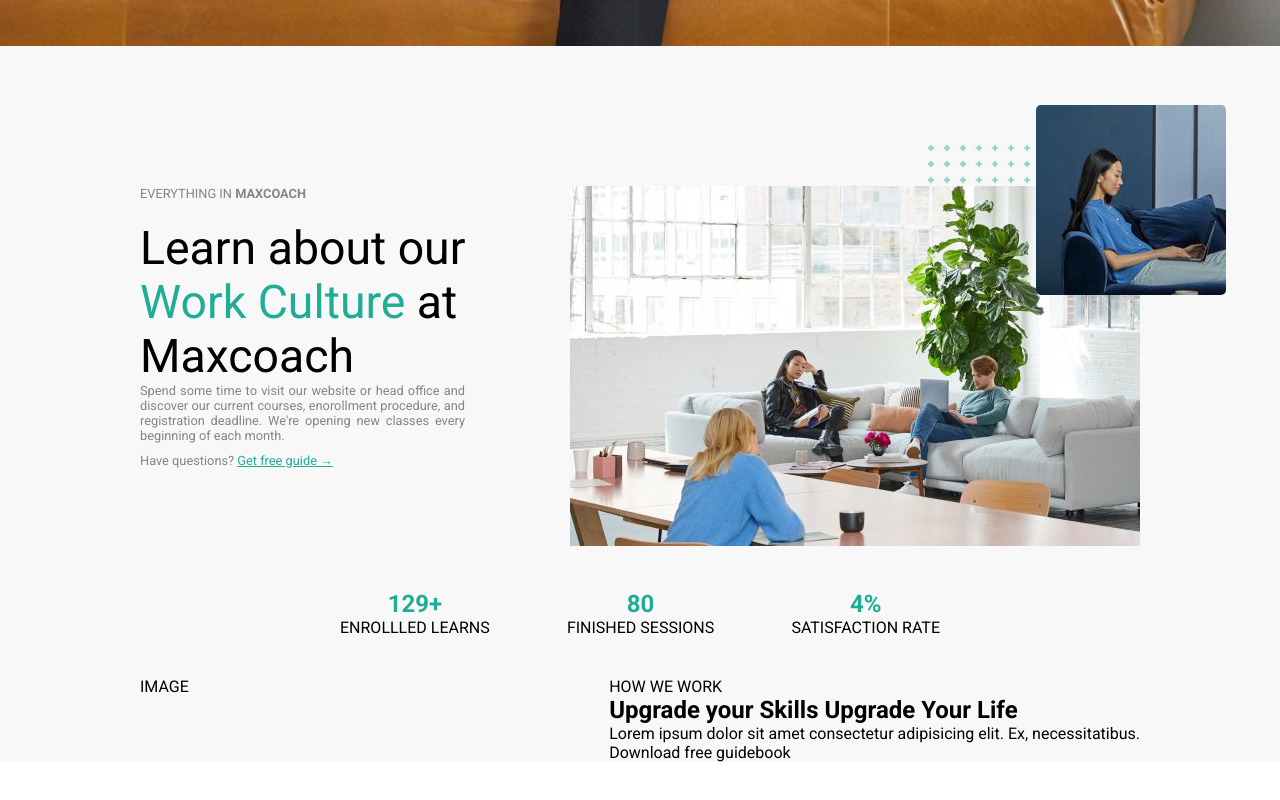
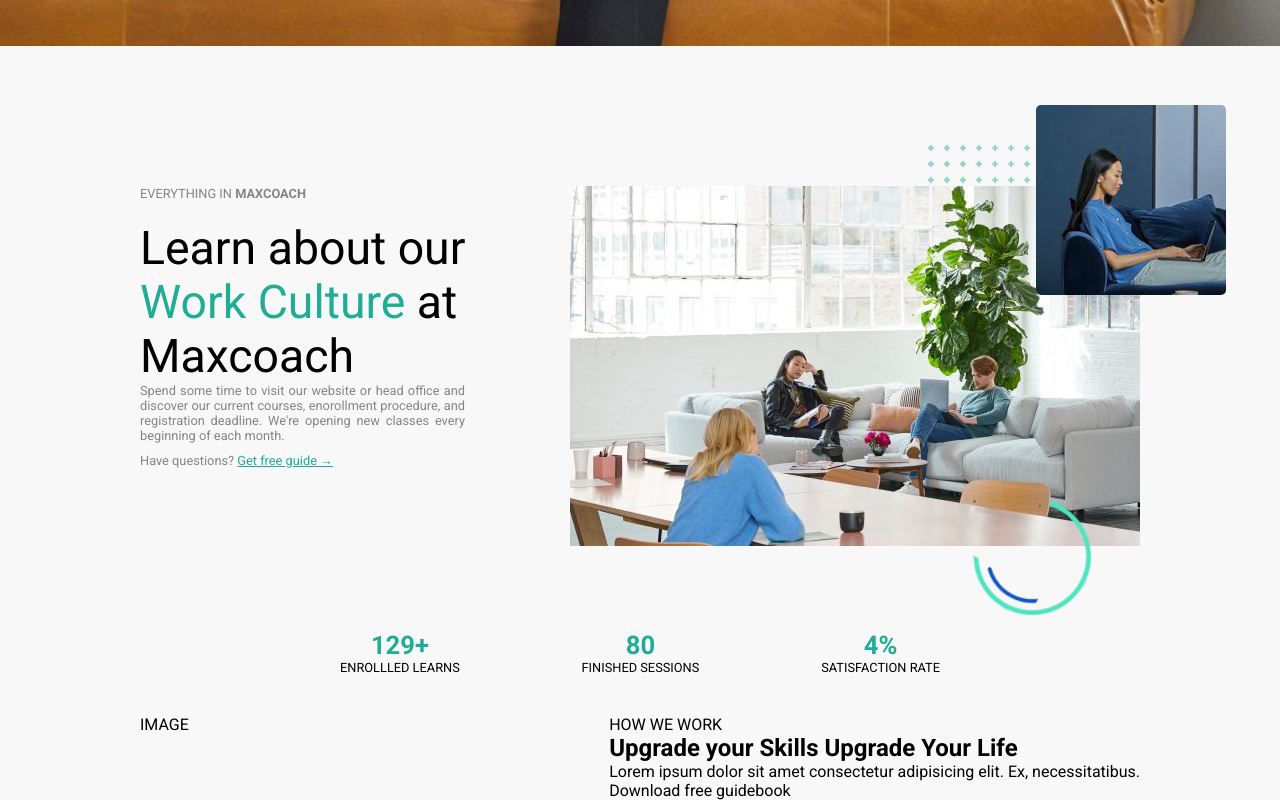
Before and after one commit to AlessandroMungai/proj-html-vuejs, a Vue app: page / in a window 1280 px wide. Shown: the part 732-1532 px from the top of the page. Before the commit the page ends 1494 px from the top, so only its background shows below. Built offline with nearby package versions, Linux system fonts and the light colour scheme.

Commit message:
second section complete

```diff
--- a/src/components/HeaderComponent.vue
+++ b/src/components/HeaderComponent.vue
@@ -88,7 +88,7 @@ export default {
 			text-align: center;
 
 			img {
-				width: 150px;
+				width: 130px;
 				margin-left: 10px;
 			}
 		}
--- a/src/components/MainComponent.vue
+++ b/src/components/MainComponent.vue
@@ -57,6 +57,8 @@ export default {
 						<img class="img-principal" src="../assets/img/stock-full-hd-10-ohki1ayywq3cqutettrncduujpoaorifqu4relt2ts.jpg" alt="">
 
 						<img class="img-over" src="../assets/img/about-us-01-ohkia3qg98rq9vg3s0mn2hkflr1migdqdw370qnegc.jpg" alt="">
+
+						<img class="img-over-2" src="../assets/img/maxcoach-shape-02.png" alt="">
 
 					</div>
 
@@ -199,6 +201,14 @@ export default {
 					border-radius: 5px;
 					z-index: 3;
 				}
+				.img-over-2 {
+					width: 120px;
+					position: absolute;
+					top: 314px;
+					right: 48px;
+					border-radius: 5px;
+					z-index: 3;
+				}
 				.img-under {
 					position: absolute;
 					top: -41px;
@@ -215,9 +225,13 @@ export default {
 			text-align: center;
 
 			h4 {
-				font-size: 1.5rem;
+				font-size: 1.6rem;
 				color: $background-button;
-				margin-top: 20px;
+				margin-top: 60px;
+			}
+
+			p {
+				font-size: 0.8rem;
 			}
 		}
 	}
```
